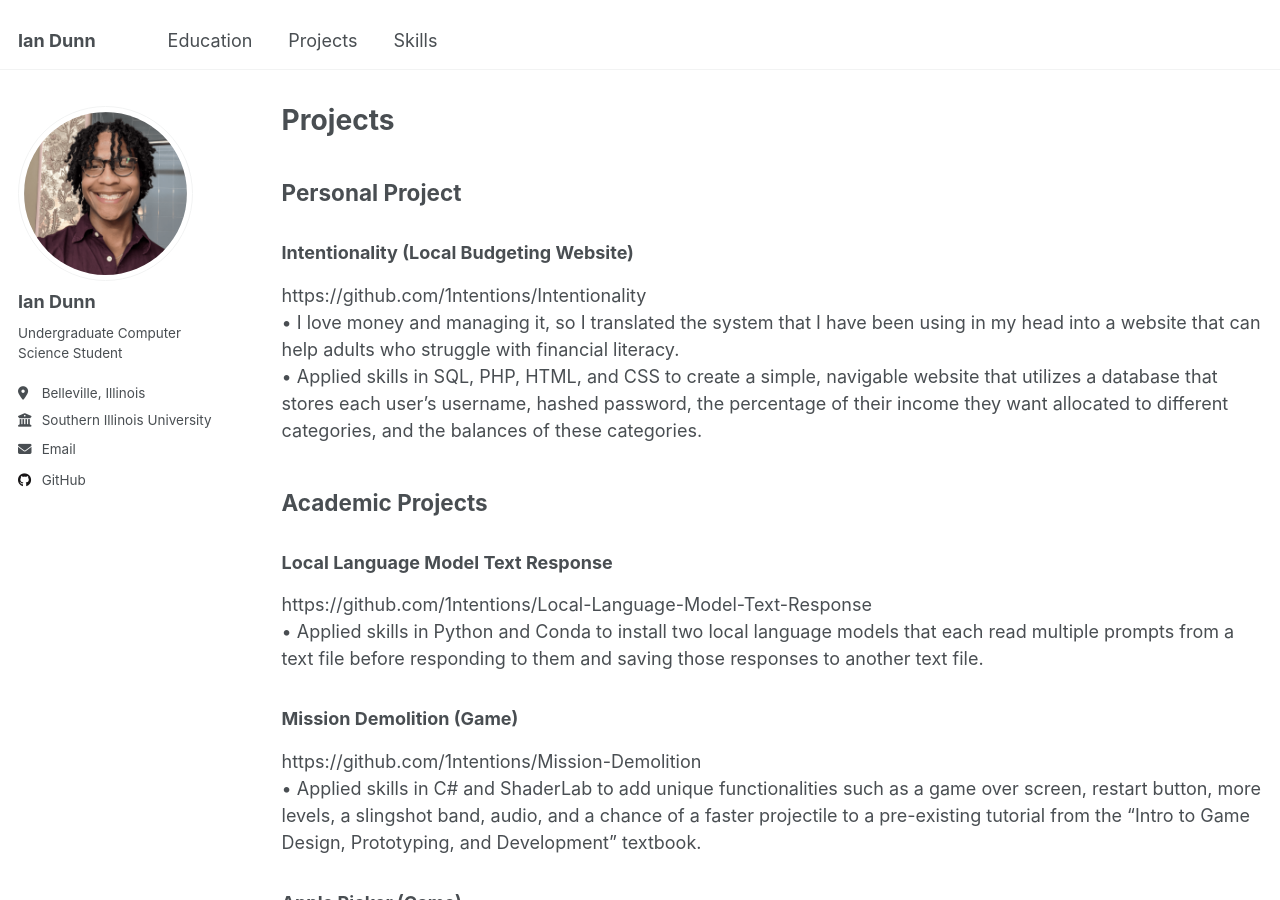
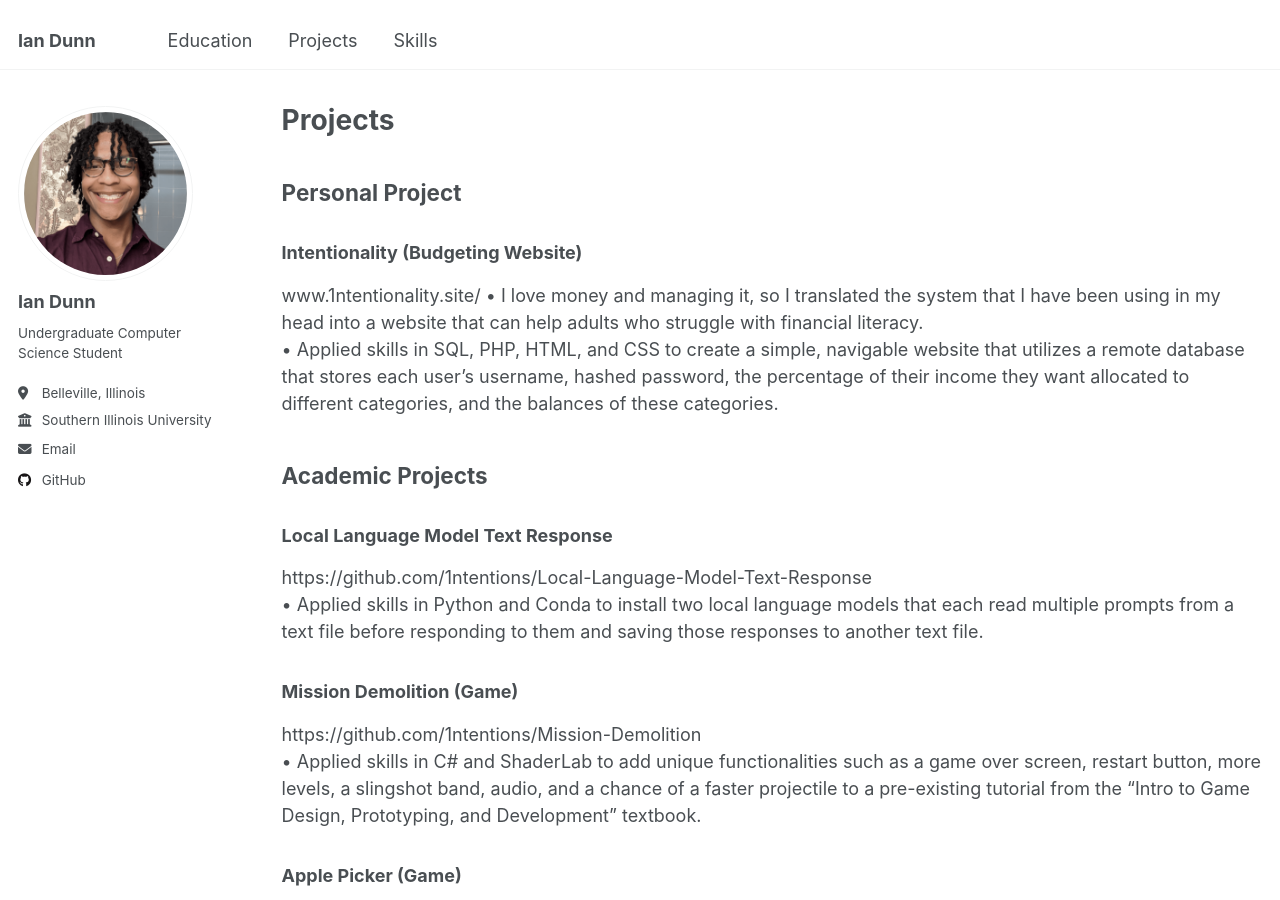
Before and after one commit to 1ntentions/1ntentions.github.io, a Jekyll site: the page built from _pages/projects.md, in a window 1280 px wide and 900 px high. Built offline with Jekyll 4.4.1, drawn with Linux system fonts in a browser that asks for light colours.

Commit message:
added link to website to projects

```diff
--- a/_pages/projects.md
+++ b/_pages/projects.md
@@ -9,10 +9,10 @@ author_profile: true
 
 
 ## Personal Project
-### Intentionality (Local Budgeting Website)
-https://github.com/1ntentions/Intentionality
+### Intentionality (Budgeting Website)
+www.1ntentionality.site/
 •	I love money and managing it, so I translated the system that I have been using in my head into a website that can help adults who struggle with financial literacy.
-•	Applied skills in SQL, PHP, HTML, and CSS to create a simple, navigable website that utilizes a database that stores each user’s username, hashed password, the percentage of their income they want allocated to different categories, and the balances of these categories.
+•	Applied skills in SQL, PHP, HTML, and CSS to create a simple, navigable website that utilizes a remote database that stores each user’s username, hashed password, the percentage of their income they want allocated to different categories, and the balances of these categories.
 
 ## Academic Projects
 ### Local Language Model Text Response
```
